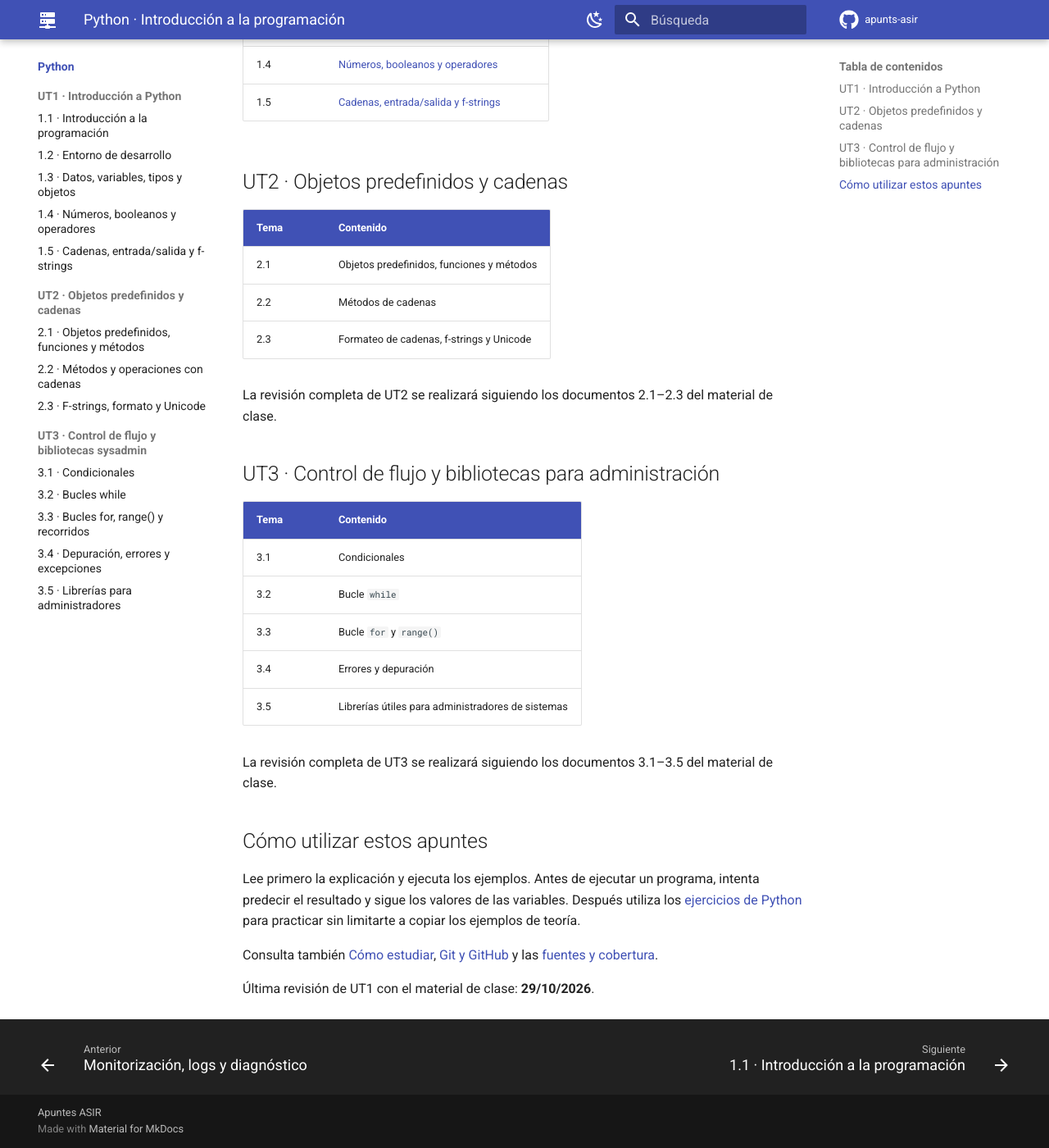
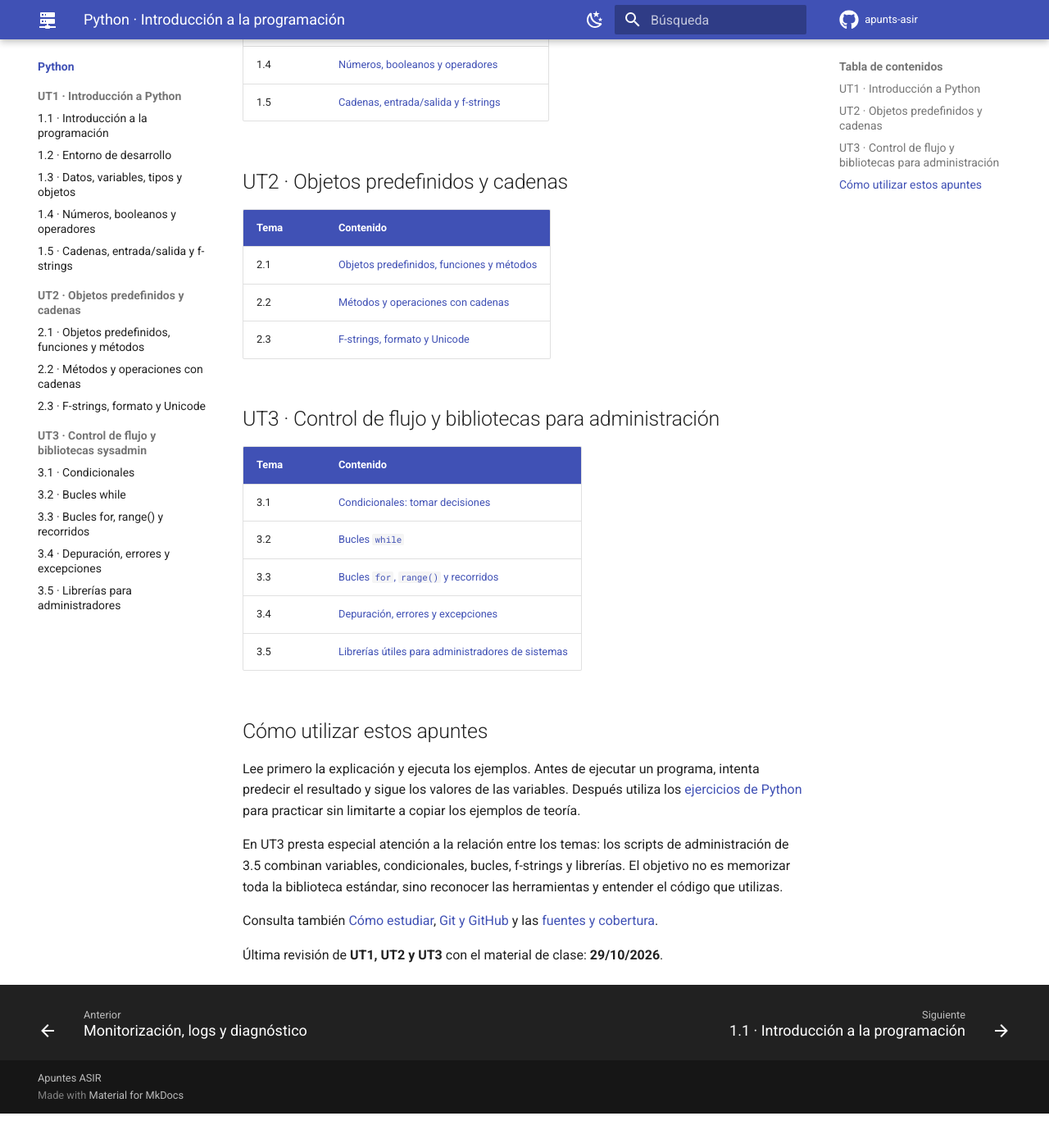
Before and after one commit to jossanmar9/apunts-asir, an MkDocs documentation site: the page built from docs/python-classe/index.md, in a window 1280 px wide and 1400 px high, scrolled down 521 px. Shown: the whole window at 82% size. Built offline with MkDocs 1.6.1 and Material for MkDocs 9.7.7, drawn with Linux system fonts in a browser that asks for light colours; comment, search, counter and statistics services are not loaded; after the commit the page ends 1879 px from its top, so only the background shows below that.

Commit message:
Actualizar indice de teoria de Python

```diff
--- a/docs/python-classe/index.md
+++ b/docs/python-classe/index.md
@@ -16,28 +16,26 @@ Apuntes de Python revisados a partir del material de clase. La teoría sigue la
 
 | Tema | Contenido |
 | --- | --- |
-| 2.1 | Objetos predefinidos, funciones y métodos |
-| 2.2 | Métodos de cadenas |
-| 2.3 | Formateo de cadenas, f-strings y Unicode |
-
-La revisión completa de UT2 se realizará siguiendo los documentos 2.1–2.3 del material de clase.
+| 2.1 | [Objetos predefinidos, funciones y métodos](ut2-01-objetos-predefinidos.md) |
+| 2.2 | [Métodos y operaciones con cadenas](ut2-02-metodos-cadenas.md) |
+| 2.3 | [F-strings, formato y Unicode](ut2-03-fstrings-unicode.md) |
 
 ## UT3 · Control de flujo y bibliotecas para administración
 
 | Tema | Contenido |
 | --- | --- |
-| 3.1 | Condicionales |
-| 3.2 | Bucle `while` |
-| 3.3 | Bucle `for` y `range()` |
-| 3.4 | Errores y depuración |
-| 3.5 | Librerías útiles para administradores de sistemas |
-
-La revisión completa de UT3 se realizará siguiendo los documentos 3.1–3.5 del material de clase.
+| 3.1 | [Condicionales: tomar decisiones](ut3-01-condicionales.md) |
+| 3.2 | [Bucles `while`](ut3-02-while.md) |
+| 3.3 | [Bucles `for`, `range()` y recorridos](ut3-03-for-range.md) |
+| 3.4 | [Depuración, errores y excepciones](ut3-04-depuracion-errores.md) |
+| 3.5 | [Librerías útiles para administradores de sistemas](ut3-05-librerias-sysadmin.md) |
 
 ## Cómo utilizar estos apuntes
 
 Lee primero la explicación y ejecuta los ejemplos. Antes de ejecutar un programa, intenta predecir el resultado y sigue los valores de las variables. Después utiliza los [ejercicios de Python](../ejercicios/python/index.md) para practicar sin limitarte a copiar los ejemplos de teoría.
 
+En UT3 presta especial atención a la relación entre los temas: los scripts de administración de 3.5 combinan variables, condicionales, bucles, f-strings y librerías. El objetivo no es memorizar toda la biblioteca estándar, sino reconocer las herramientas y entender el código que utilizas.
+
 Consulta también [Cómo estudiar](../estudiar/index.md), [Git y GitHub](../git-github/index.md) y las [fuentes y cobertura](../classe.md).
 
-Última revisión de UT1 con el material de clase: **29/10/2026**.
+Última revisión de **UT1, UT2 y UT3** con el material de clase: **29/10/2026**.
```
